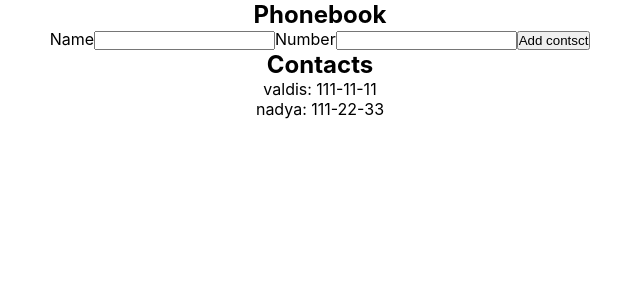
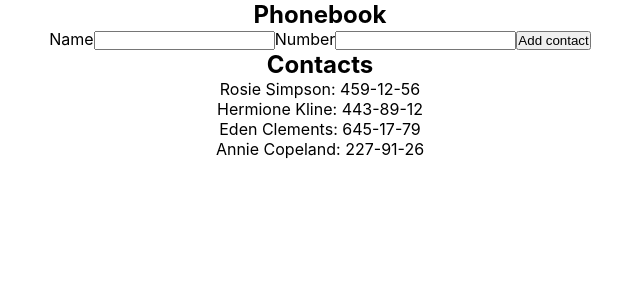
Before and after one commit to vtyshchenko/goit-react-hw-02-phonebook, a React (Create React App) app: page / in a window 1280 px wide. Shown: the top 300 px of the page, without its empty margins (320-960 px from the left). Built offline with nearby package versions, Linux system fonts and the light colour scheme.

Commit message:
step 2 is working

```diff
--- a/src/components/Phonebook/AddContact/AddContact.js
+++ b/src/components/Phonebook/AddContact/AddContact.js
@@ -1,28 +1,74 @@
+import { Component } from 'react';
+
+import { nanoid } from 'nanoid';
+
 import styles from './AddContact.module.scss';
 
-function AddContact() {
+const INITIAL_STATE = {
+  name: '',
+  number: '',
+};
+
+class AddContact extends Component {
+  state = {
+    ...INITIAL_STATE,
+  };
+
+  reset = () => {
+    this.setState({
+      ...INITIAL_STATE,
+    });
+  };
+
+  handleChange = ({ target }) => {
+    const { name, value } = target;
+    this.setState({
+      [name]: value,
+    });
+  };
+
+  handleSubmit = event => {
+    event.preventDefault();
+
+    const id = nanoid();
+    this.props.onSubmit({ ...this.state, id });
+    this.reset();
+  };
+
+  render() {
+    const { name, number } = this.state;
+
     return (
-    <div>
-      <label>Name</label>
+      <form onSubmit={this.handleSubmit}>
+        <label>
+          Name
           <input
             type="text"
             name="name"
+            value={name}
             pattern="^[a-zA-Zа-яА-Я]+(([' -][a-zA-Zа-яА-Я ])?[a-zA-Zа-яА-Я]*)*$"
             title="Name may contain only letters, apostrophe, dash and spaces. For example Adrian, Jacob Mercer, Charles de Batz de Castelmore d'Artagnan"
             required
+            onChange={this.handleChange}
           />
+        </label>
 
-      <label>Number</label>
+        <label>
+          Number
           <input
             type="tel"
             name="number"
+            value={number}
             pattern="\+?\d{1,4}?[-.\s]?\(?\d{1,3}?\)?[-.\s]?\d{1,4}[-.\s]?\d{1,4}[-.\s]?\d{1,9}"
             title="Phone number must be digits and can contain spaces, dashes, parentheses and can start with +"
             required
+            onChange={this.handleChange}
           />
-      <button type="button">Add contsct</button>
-    </div>
+        </label>
+        <button type="submit">Add contact</button>
+      </form>
     );
+  }
 }
 
 export default AddContact;
--- /dev/null
+++ b/src/components/Phonebook/Contacts/Filter/index.js
@@ -0,0 +1 @@
+export { default } from './Filter';
--- a/src/components/Phonebook/Phonebook.js
+++ b/src/components/Phonebook/Phonebook.js
@@ -5,22 +5,27 @@ import AddContact from './AddContact';
 
 class Phonebook extends Component {
   state = {
-    contacts: [],
-    name: '',
-    number: '',
+    contacts: [
+      { id: 'id-1', name: 'Rosie Simpson', number: '459-12-56' },
+      { id: 'id-2', name: 'Hermione Kline', number: '443-89-12' },
+      { id: 'id-3', name: 'Eden Clements', number: '645-17-79' },
+      { id: 'id-4', name: 'Annie Copeland', number: '227-91-26' },
+    ],
+    filter: '',
+  };
+
+  handleAddContact = ({ id, name, number }) => {
+    this.setState({
+      contacts: [...this.state.contacts, { id, name, number }],
+    });
   };
 
   render() {
     return (
       <div className={styles.componenet}>
         <h2>Phonebook</h2>
-        <AddContact />
-        <Contacts
-          contctsList={[
-            { id: 1, name: 'valdis', number: '111-11-11' },
-            { id: 2, name: 'nadya', number: '111-22-33' },
-          ]}
-        />
+        <AddContact onSubmit={this.handleAddContact} />
+        <Contacts contctsList={this.state.contacts} />
       </div>
     );
   }
```
Also changed, not shown: src/components/Phonebook/Contacts/Filter/Filter.js (added, +18 -0 lines), src/components/Phonebook/Contacts/ContactsItem/ContactsItem.js (added), src/components/Phonebook/Contacts/ContactsItem/ContactsItem.module.scss (added), src/components/Phonebook/Contacts/ContactsItem/index.js (added), src/components/Phonebook/Contacts/Filter/Filter.module.scss (added). Lines whose indentation alone changed are shown as unchanged.
